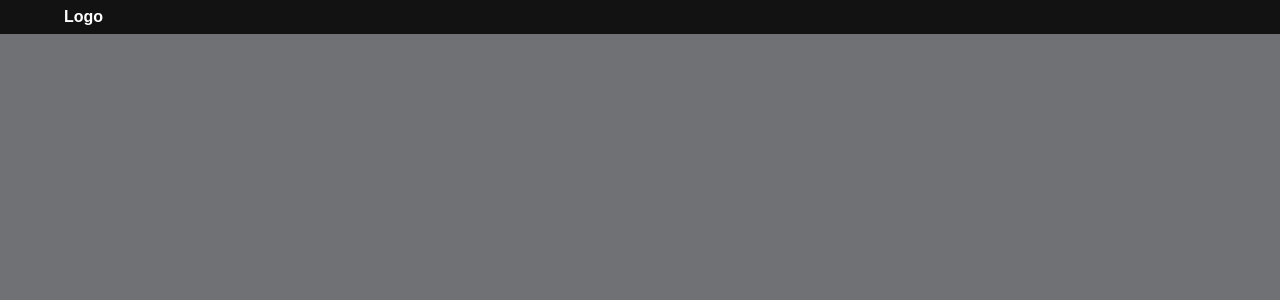
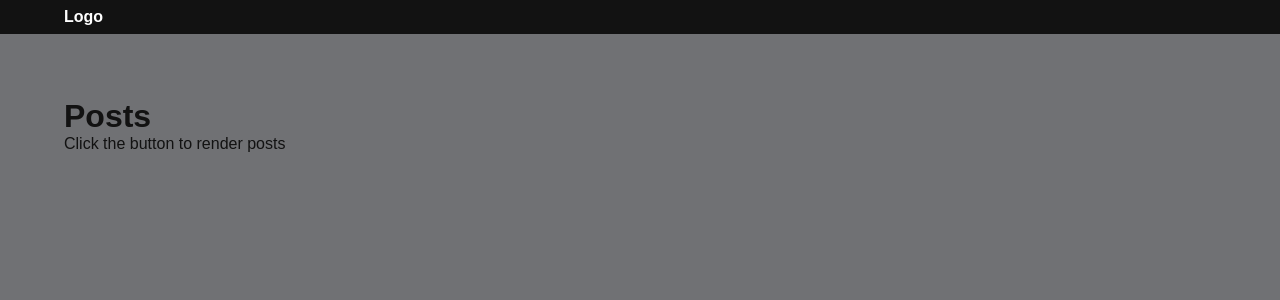
Before and after one commit to NickJTT/react-testing-demo, a React (Create React App) app: page / in a window 1280 px wide. Shown: the top 300 px of the page. Built offline with nearby package versions, Linux system fonts and the light colour scheme.

Commit message:
Implement tests for the components

```diff
--- a/src/App.js
+++ b/src/App.js
@@ -1,7 +1,9 @@
 import Header from './components/Header/Header';
+import Headline from './components/Headline/Headline';
 
 export default function App() {
   return <>
     <Header/>
+    <Headline header = 'Posts' description = 'Click the button to render posts'/>
   </>;
 }
--- a/src/components/Header/Header.js
+++ b/src/components/Header/Header.js
@@ -2,7 +2,7 @@ import React from 'react';
 import style from './Header.module.scss';
 
 export default function Header() {
-  return <header className = { style.header }>
+  return <header className = { style.header } data-test = { style.header }>
     <h4>Logo</h4>
   </header>;
 }
--- /dev/null
+++ b/src/components/Headline/Headline.js
@@ -0,0 +1,20 @@
+import React, { Component } from 'react';
+import style from './Headline.module.scss';
+
+export default class Headline extends Component {
+  // eslint-disable-next-line
+  constructor(props) {
+    super(props);
+  }
+
+  render() {
+    const { header, description } = this.props;
+
+    if (!header) return null;
+
+    return <div className = { style.headline } data-test = { style.headline }>
+      <h1>{ header }</h1>
+      <p>{ description }</p>
+    </div>;
+  }
+}
--- /dev/null
+++ b/src/components/Headline/Headline.module.scss
@@ -0,0 +1,5 @@
+div.headline {
+  margin: 64px;
+  font-family: Arial;
+  color: #121212;
+}
--- /dev/null
+++ b/src/utils/index.js
@@ -0,0 +1,3 @@
+export const findByTestAttribute = (component, attribute) => {
+    return component.find(`[data-test='${attribute}']`);
+}
```
Also changed, not shown: 2 other files (tests, documents, lock files or other folders).
